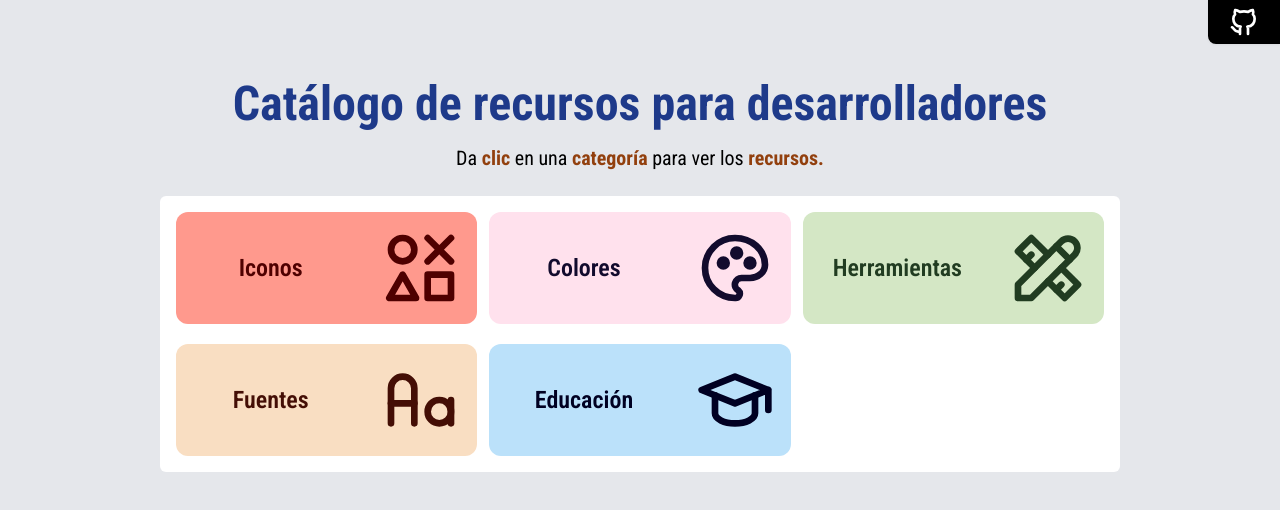
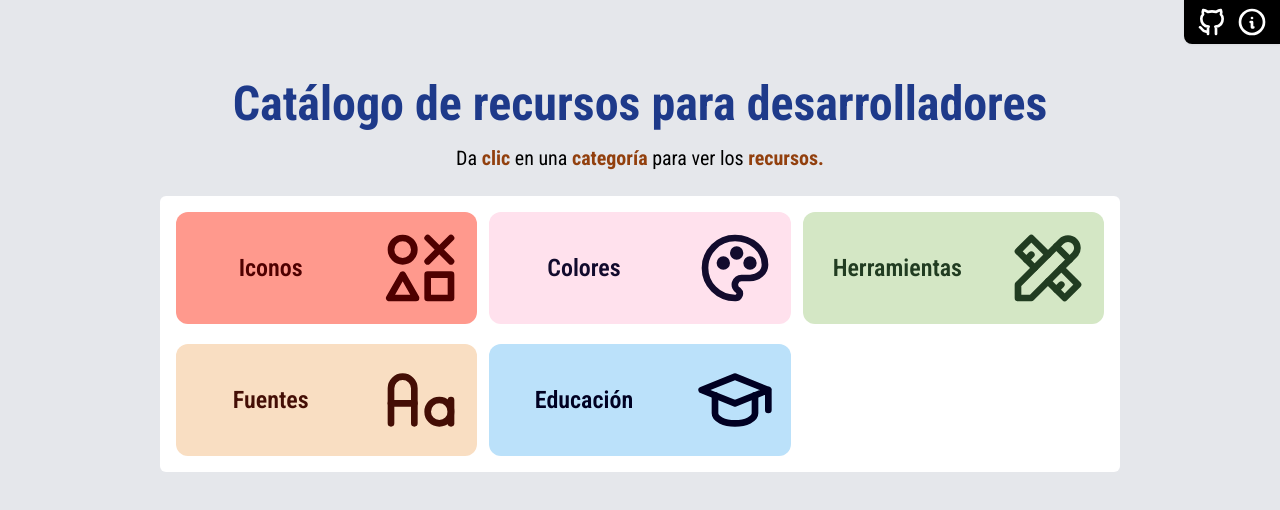
Before and after one commit to DiegoAaronMP/catalogo-recursos-desarrolladores, a React (Vite) app: page / in a window 1280 px wide. Shown: the top 510 px of the page. Built offline with nearby package versions, Linux system fonts and the light colour scheme.

Commit message:
Agregado botón para ver más información en FixedNav

```diff
--- a/src/components/FixedNav.jsx
+++ b/src/components/FixedNav.jsx
@@ -1,10 +1,12 @@
-import { IconBrandGithub } from '@tabler/icons-react'
+import { IconBrandGithub, IconInfoCircle } from '@tabler/icons-react'
 
 export const FixedNav = () => {
+
   return (
-    <nav>
+    <nav className='fixed top-0 end-0 z-10 bg-black text-white py-1.5 px-3 rounded-bl-lg drop-shadow-sm cursor-pointer'>
+      <ul className='flex flex-row gap-2'>
+        <li className='transition hover:scale-110'>
           <a
-        className='fixed group top-0 end-0 z-10 bg-black text-white py-1.5 px-5 rounded-bl-lg drop-shadow-sm cursor-pointer'
             href='https://github.com/DiegoAaronMP/catalogo-recursos-desarrolladores'
             role='button'
             aria-label='Ir a la página del repositorio en Github'
@@ -12,8 +14,22 @@ export const FixedNav = () => {
             target='_blank'
             rel='noreferrer'
           >
-        <IconBrandGithub className='size-8 transition group-hover:scale-110' alt='Ícono de GitHub'/>
+            <IconBrandGithub className='size-8' alt='Ícono de GitHub' />
           </a>
+        </li>
+        <li className='transition hover:scale-110'>
+          <a
+            id='open-info-modal'
+            data-modal-target="info-modal"
+            data-modal-toggle="info-modal"
+            role='button'
+            aria-label='Ver más información sobre el proyecto'
+            title='Ver más información sobre el proyecto'
+          >
+            <IconInfoCircle className='size-8' alt='Ícono de información' />
+          </a>
+        </li>
+      </ul>
     </nav>
   )
 }
```
Lines whose indentation alone changed are shown as unchanged.
